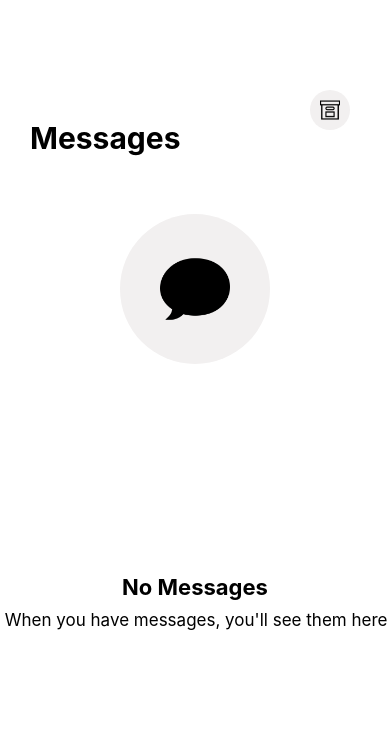
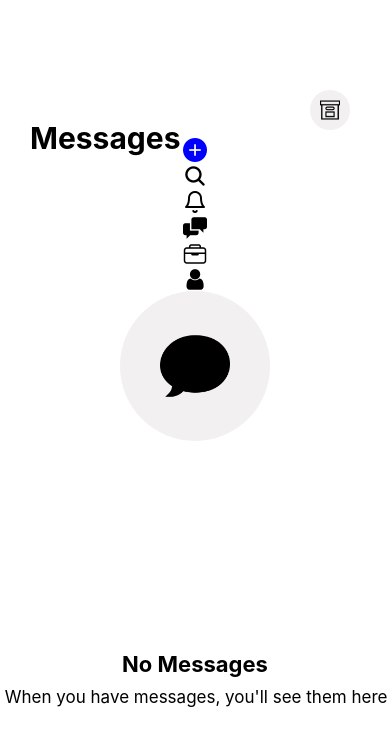
Before and after one commit to lloyd-saclot/expo-mod-lab, a React Native app: screen / in a window 390 px wide. Shown: the top 746 px of the page. Built offline with nearby package versions, Linux system fonts and the light colour scheme.

Commit message:
added icons

```diff
--- a/App.tsx
+++ b/App.tsx
@@ -1,5 +1,8 @@
 import { StatusBar } from 'expo-status-bar';
 import { StyleSheet, Text, View, TouchableOpacity, Image } from 'react-native';
+
+import {Ionicons, Entypo, Feather, FontAwesome, AntDesign } from '@expo/vector-icons';
+
 
 import iconImage from './assets/box.png';
 import messageImage from './assets/speech-bubble.png';
@@ -8,13 +11,41 @@ export default function App() {
   return (
     <View style={styles.container}>
 
+      <TouchableOpacity>
+        <View>
+          <AntDesign name="pluscircle" size={24} color="blue" />
+        </View>
+      </TouchableOpacity>
 
+      <TouchableOpacity>
+        <View>
+          <Ionicons name="search" size={24} color="black" />
+        </View>
+      </TouchableOpacity>
 
+      <TouchableOpacity>
+        <View>
+          <Feather name="bell" size={24} color="black" />
+        </View>
+      </TouchableOpacity>
 
+      <TouchableOpacity>
+        <View>
+          <Entypo name="chat" size={24} color="black" />
+        </View>
+      </TouchableOpacity>
 
+      <TouchableOpacity>
+        <View>
+          <Ionicons name="briefcase-outline" size={24} color="black" />
+        </View>
+      </TouchableOpacity>
 
-
-
+      <TouchableOpacity>
+        <View>
+          <FontAwesome name="user" size={24} color="black" />
+        </View>
+      </TouchableOpacity>
 
       <Text style={styles.message}>Messages</Text>
 
```
